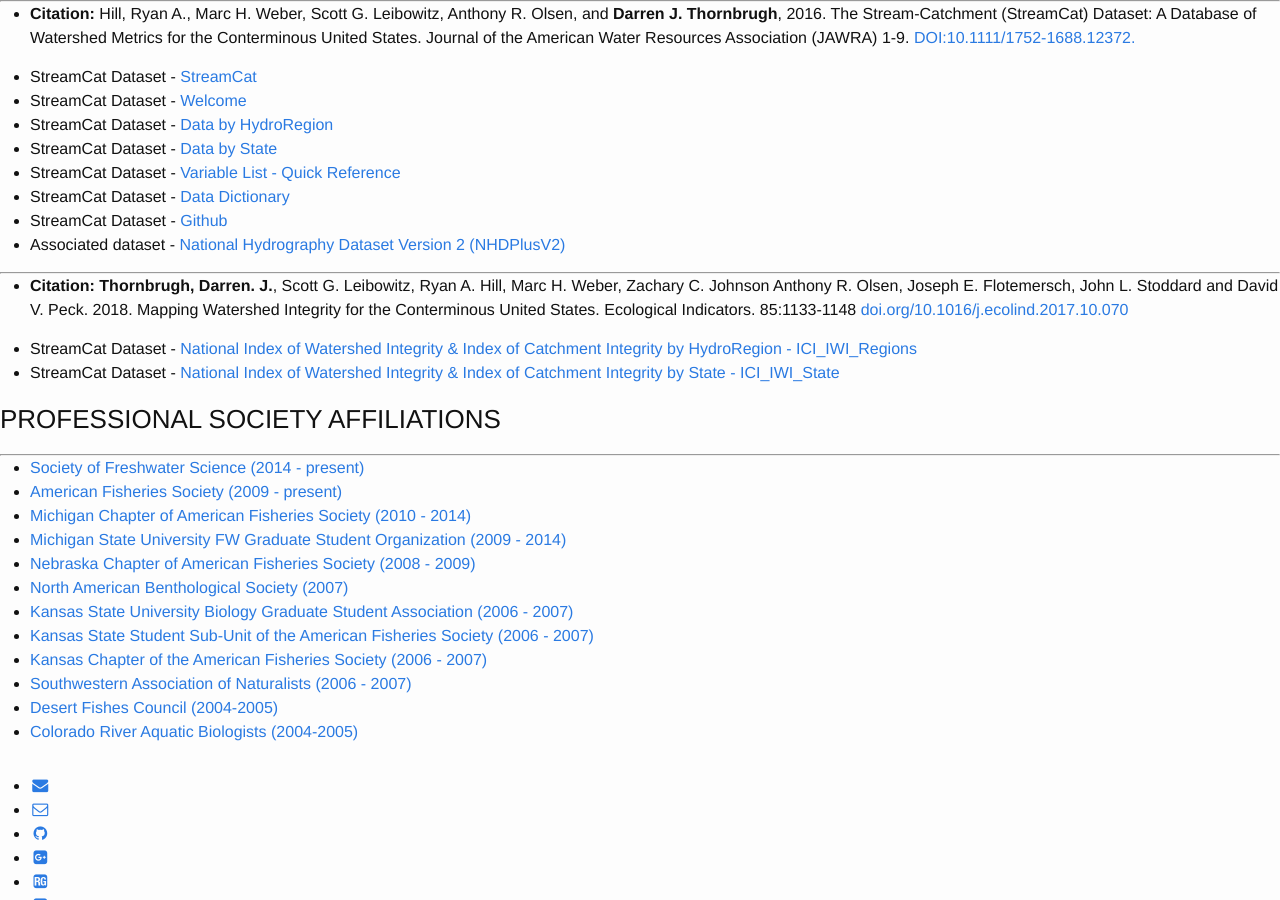
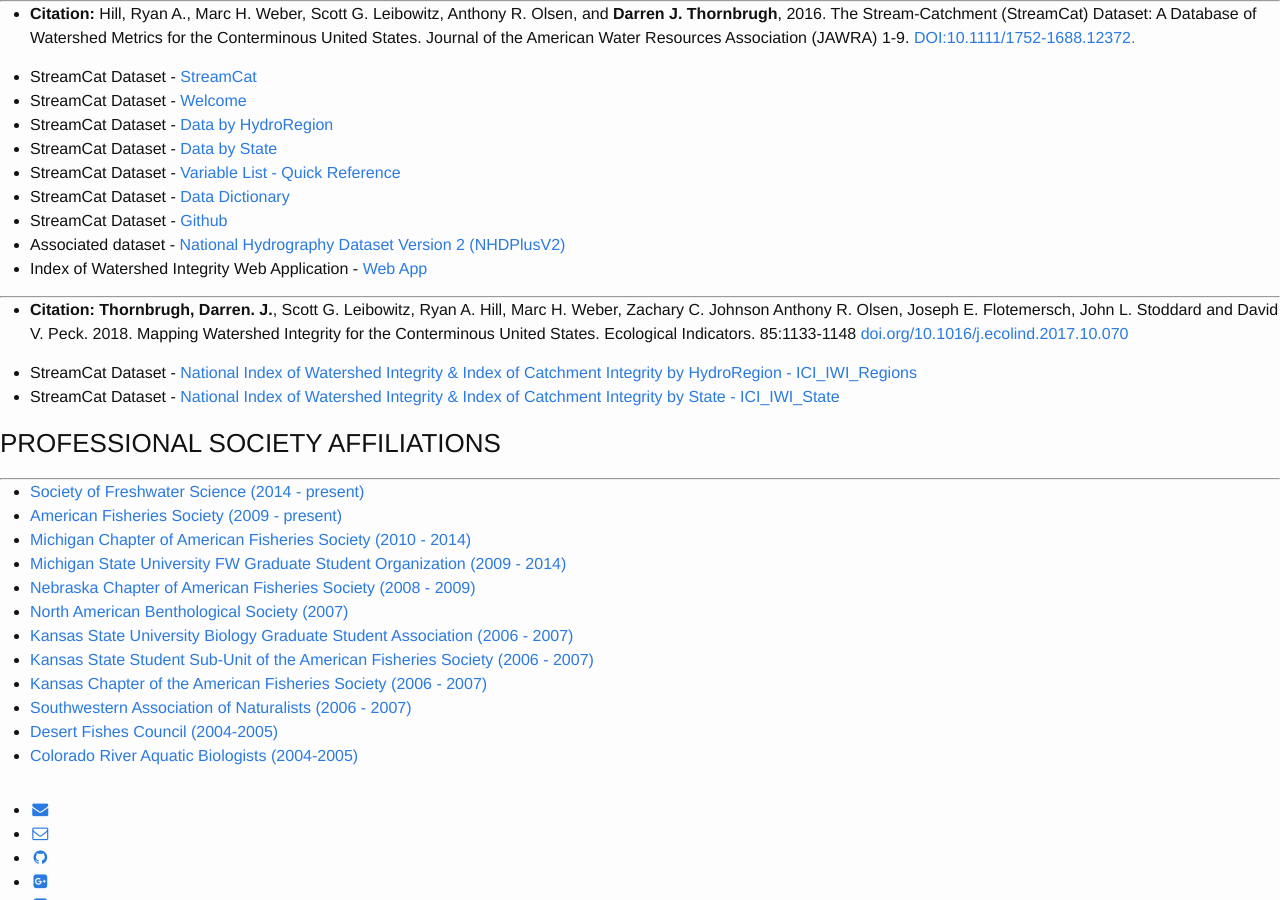
Before and after one commit to dthor/dthor.github.io, a Jekyll site: the page built from links/links.md, in a window 1280 px wide and 900 px high, scrolled down 775 px. Built offline with Jekyll 4.4.1, drawn with Linux system fonts in a browser that asks for light colours; nearby versions of some CDN libraries; some web fonts are replaced.

Commit message:
iwi link to web application
iwi link to web application

```diff
--- a/links/links.md
+++ b/links/links.md
@@ -26,6 +26,7 @@
 -	StreamCat Dataset - [Data Dictionary](ftp://newftp.epa.gov/EPADataCommons/ORD/NHDPlusLandscapeAttributes/StreamCat/Documentation/DataDictionary.html)
 -	StreamCat Dataset - [Github](https://github.com/USEPA/StreamCat)
 -	Associated dataset - [National Hydrography Dataset Version 2 (NHDPlusV2)](https://www.epa.gov/waterdata/nhdplus-national-hydrography-dataset-plus)
+-	Index of Watershed Integrity Web Application - [Web App](https://usfs.maps.arcgis.com/apps/webappviewer/index.html?id=3e8c02584b074ba9be68dec425de819d)
 
 ***
 -	**Citation:** **Thornbrugh, Darren. J.**, Scott G. Leibowitz, Ryan A. Hill, Marc H. Weber, Zachary C. Johnson Anthony R. Olsen, Joseph E. Flotemersch, John L. Stoddard and David V. Peck. 2018. Mapping Watershed Integrity for the Conterminous United States. Ecological Indicators. 85:1133-1148 [doi.org/10.1016/j.ecolind.2017.10.070](https://doi.org/10.1016/j.ecolind.2017.10.070)
```
